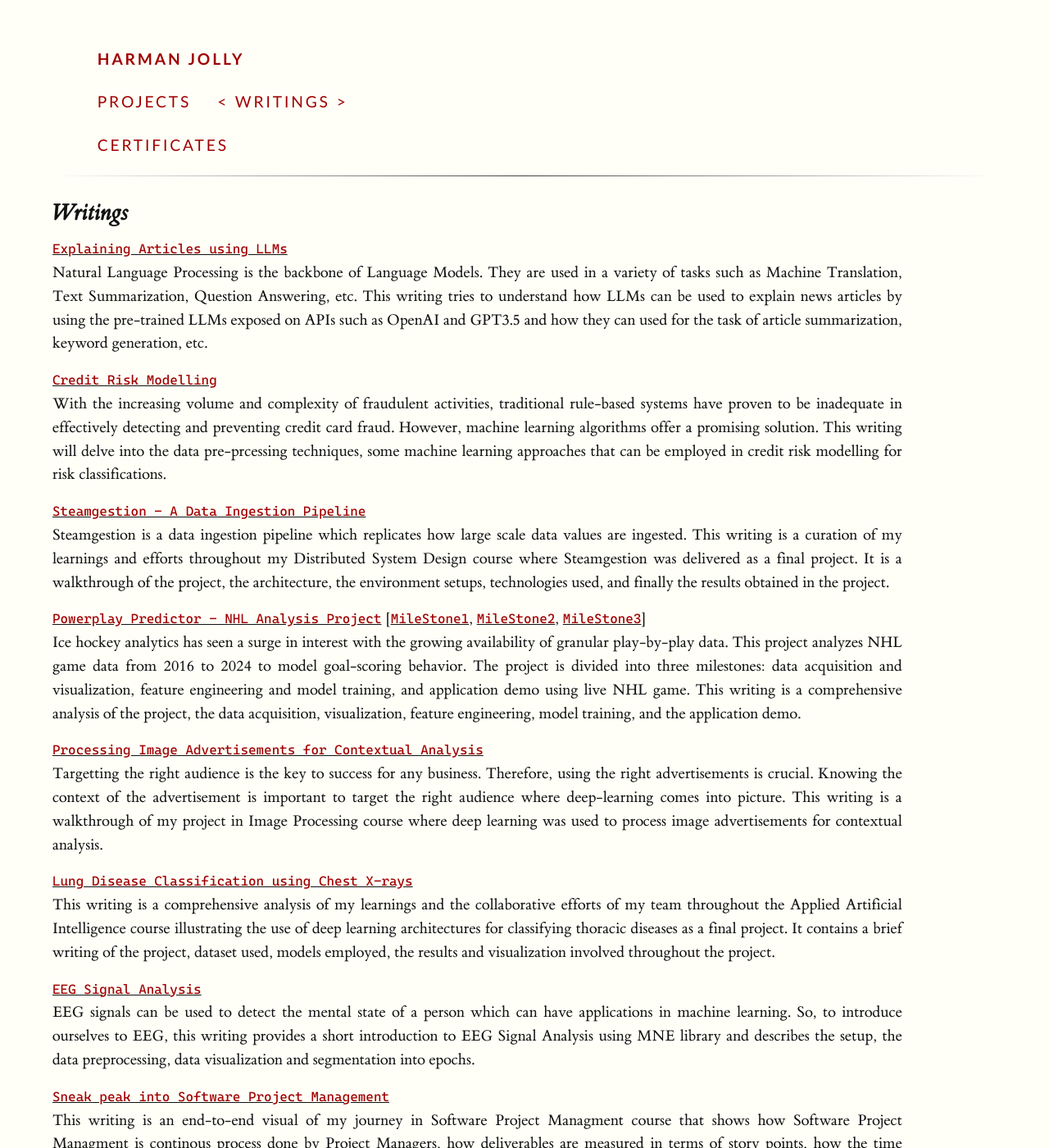
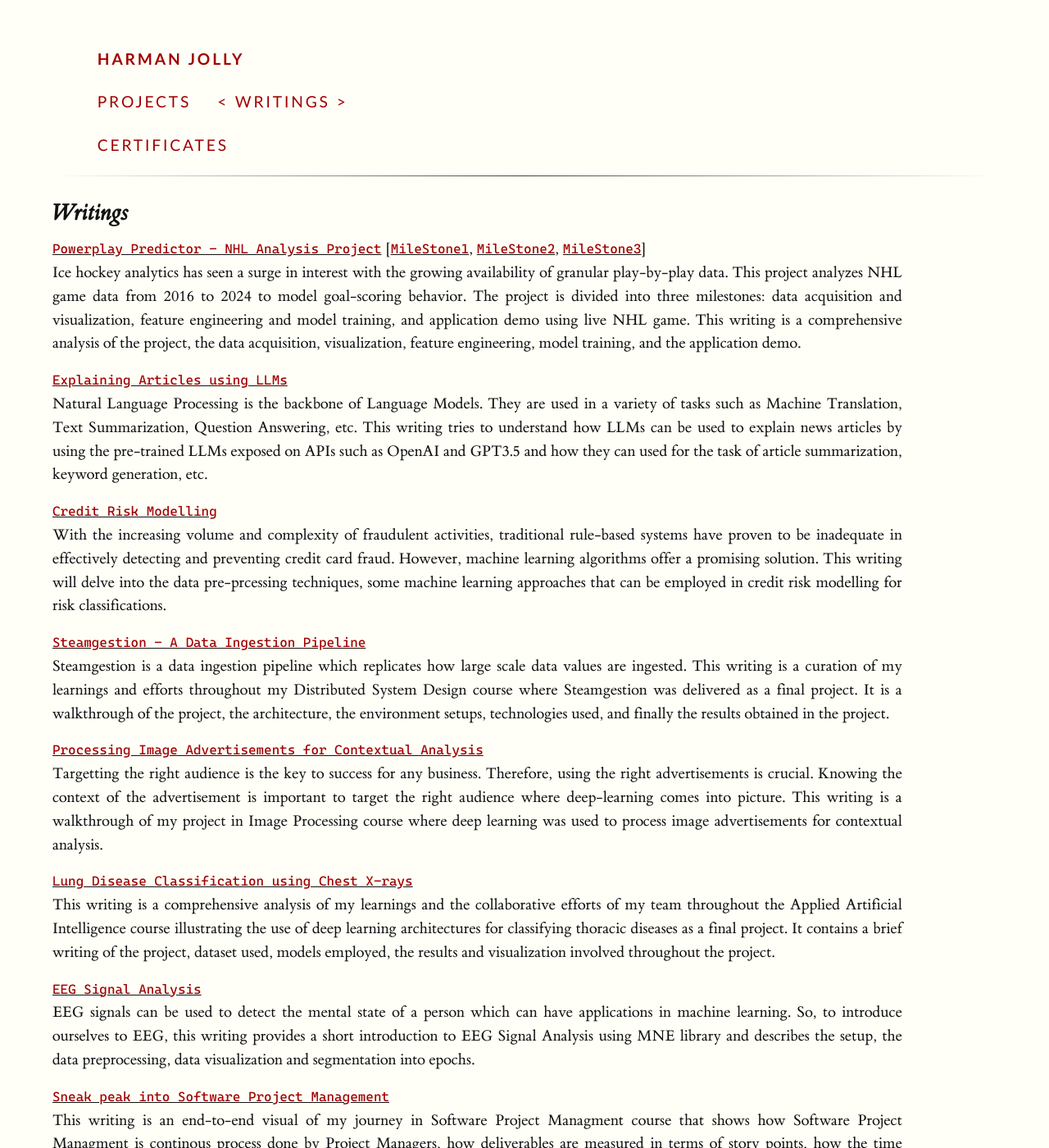
Before and after one commit to coderjolly/coderjolly.github.io, a Jekyll site: the page built from writings.md, in a window 1280 px wide and 1400 px high. Shown: the whole window at 82% size. Built offline with Jekyll 4.4.1, drawn with Linux system fonts in a browser that asks for light colours; a style sheet for code colours, icons or effects is not loaded; part of the change alters nothing that is shown.

```diff
--- a/writings.md
+++ b/writings.md
@@ -7,8 +7,16 @@ weight: 1
 
 ## Writings
 
+[``Powerplay Predictor - NHL Analysis Project``](articles/25/NHL-highlights){:target="_blank"}
+[[``MileStone1``](articles/24/NHL-milestone1){:target="_blank"},
+[``MileStone2``](articles/24/NHL-milestone2){:target="_blank"},
+[``MileStone3``](articles/25/NHL-milestone3){:target="_blank"}]<br/>
+Ice hockey analytics has seen a surge in interest with the growing availability of granular play-by-play data. This project analyzes NHL game data from 2016 to 2024 to model goal-scoring behavior. The project is divided into three milestones: data acquisition and visualization, feature engineering and model training, and application demo using live NHL game. This writing is a comprehensive analysis of the project, the data acquisition, visualization, feature engineering, model training, and the application demo.
+
+
 [``Explaining Articles using LLMs``](articles/24/explaining-news-using-llms){:target="_blank"}<br/>
 Natural Language Processing is the backbone of Language Models. They are used in a variety of tasks such as Machine Translation, Text Summarization, Question Answering, etc. This writing tries to understand how LLMs can be used to explain news articles by using the pre-trained LLMs exposed on APIs such as OpenAI and GPT3.5 and how they can used for the task of article summarization, keyword generation, etc.
+
 
 [``Credit Risk Modelling``](articles/23/credit-risk-modelling){:target="_blank"}<br/>
 With the increasing volume and complexity of fraudulent activities, traditional rule-based systems have proven to be inadequate in effectively detecting and preventing credit card fraud. However, machine learning algorithms offer a promising solution. This writing will delve into the data pre-prcessing techniques, some machine learning approaches that can be employed in credit risk modelling for risk classifications.
@@ -16,12 +24,6 @@ With the increasing volume and complexity of fraudulent activities, traditional
 
 [``Steamgestion - A Data Ingestion Pipeline``](articles/22/steamgestion-data-pipeline){:target="_blank"}<br/>
 Steamgestion is a data ingestion pipeline which replicates how large scale data values are ingested. This writing is a curation of my learnings and efforts throughout my Distributed System Design course where Steamgestion was delivered as a final project. It is a walkthrough of the project, the architecture, the environment setups, technologies used, and finally the results obtained in the project.
-
-[``Powerplay Predictor - NHL Analysis Project``](articles/25/NHL-highlights){:target="_blank"}
-[[``MileStone1``](articles/24/NHL-milestone1){:target="_blank"},
-[``MileStone2``](articles/24/NHL-milestone2){:target="_blank"},
-[``MileStone3``](articles/25/NHL-milestone3){:target="_blank"}]<br/>
-Ice hockey analytics has seen a surge in interest with the growing availability of granular play-by-play data. This project analyzes NHL game data from 2016 to 2024 to model goal-scoring behavior. The project is divided into three milestones: data acquisition and visualization, feature engineering and model training, and application demo using live NHL game. This writing is a comprehensive analysis of the project, the data acquisition, visualization, feature engineering, model training, and the application demo.
 
 
 [``Processing Image Advertisements for Contextual Analysis``](articles/23/processing-ads){:target="_blank"}<br/>
```
